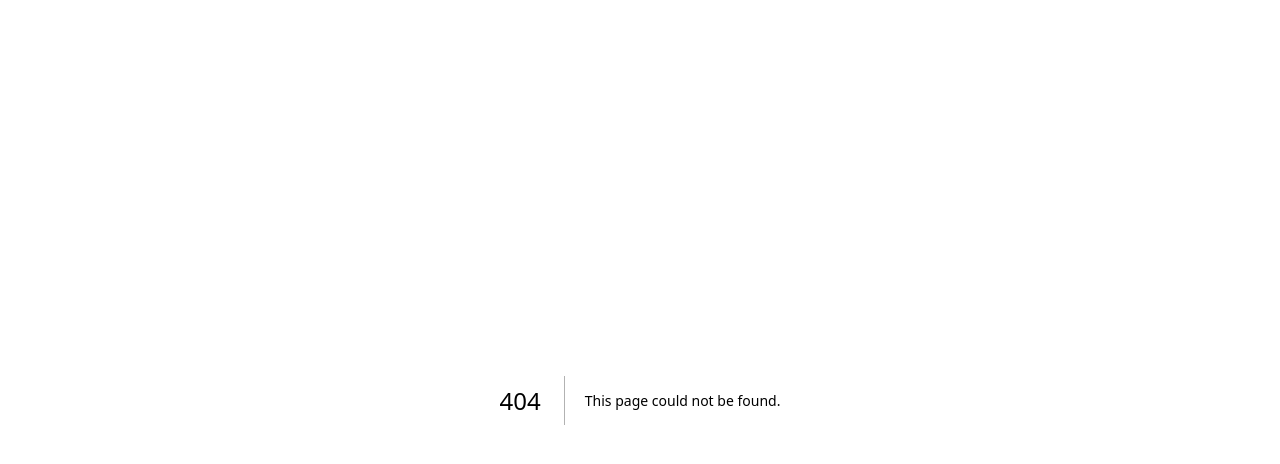
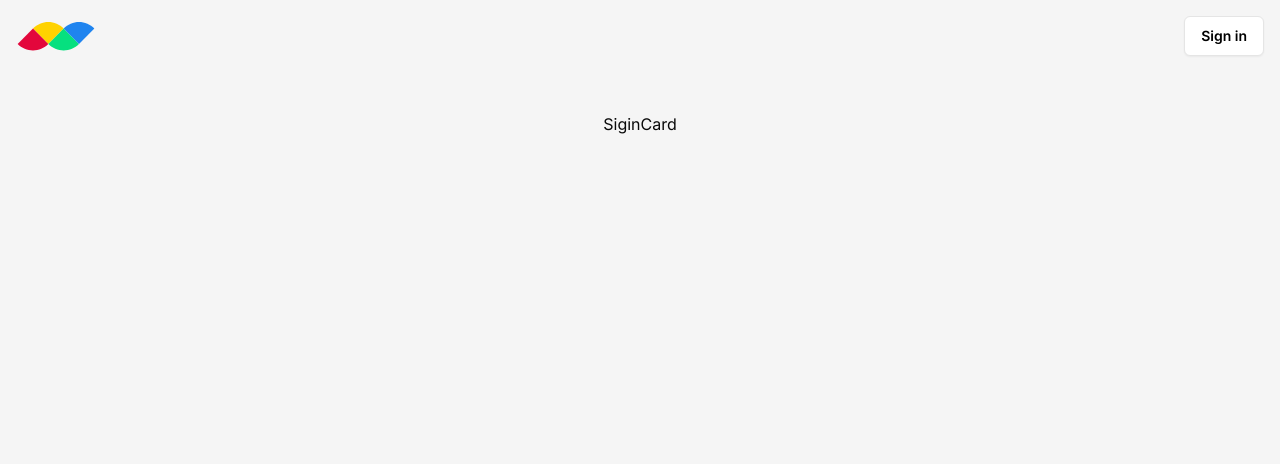
Before and after one commit to imsidkg/taskflow, a Next.js app: page /signin in a window 1280 px wide. Before the commit this address had no page. Shown: the top 464 px of the page. Built offline with nearby package versions, Linux system fonts and the light colour scheme.

Commit message:
ui changes

```diff
--- /dev/null
+++ b/src/app/(auth)/layout.tsx
@@ -0,0 +1,27 @@
+import React from 'react'
+import Image from "next/image";
+import { Button } from "@/components/ui/button";
+
+interface AuthLayoutProps {
+    children : React.ReactNode
+}
+
+const layout = ({children}: AuthLayoutProps) => {
+    return (
+        <main className="bg-neutral-100 min-h-screen">
+          <div className="mx-auto max-w-screen-2xl p-4">
+            <nav className="flex justify-between items-center">
+              <Image src="/logo.svg" height={40} width={80} alt="Logo" />
+              <Button variant="secondary">
+               Sign in
+              </Button>
+            </nav>
+            <div className="flex flex-col items-center justify-center pt-4 md:pt-14">
+              {children}
+            </div>
+          </div>
+        </main>
+      );
+}
+
+export default layout
--- /dev/null
+++ b/src/app/(auth)/signin/page.tsx
@@ -0,0 +1,15 @@
+import SiginCard from '@/components/features/auth/components/SiginCard'
+import React from 'react'
+
+type Props = {}
+
+const page = (props: Props) => {
+  return (
+    <div>
+      <SiginCard/>
+
+    </div>
+  )
+}
+
+export default page
--- /dev/null
+++ b/src/app/(auth)/signup/page.tsx
@@ -0,0 +1,11 @@
+import React from 'react'
+
+type Props = {}
+
+const page = (props: Props) => {
+  return (
+    <div>page</div>
+  )
+}
+
+export default page
--- a/src/app/layout.tsx
+++ b/src/app/layout.tsx
@@ -1,18 +1,9 @@
 import type { Metadata } from "next";
-import localFont from "next/font/local";
+import { Inter } from 'next/font/google'
 import "./globals.css";
+import { cn } from "@/lib/utils";
 
-const geistSans = localFont({
-  src: "./fonts/GeistVF.woff",
-  variable: "--font-geist-sans",
-  weight: "100 900",
-});
-const geistMono = localFont({
-  src: "./fonts/GeistMonoVF.woff",
-  variable: "--font-geist-mono",
-  weight: "100 900",
-});
-
+const inter = Inter({ subsets: ["latin"] });
 export const metadata: Metadata = {
   title: "Create Next App",
   description: "Generated by create next app",
@@ -25,9 +16,7 @@
 }>) {
   return (
     <html lang="en">
-      <body
-        className={`${geistSans.variable} ${geistMono.variable} antialiased`}
-      >
+         <body className={cn(inter.className, "antialiased min-h-screen")}>
         {children}
       </body>
     </html>
--- /dev/null
+++ b/src/components/features/auth/components/SiginCard.tsx
@@ -0,0 +1,11 @@
+import React from 'react'
+
+type Props = {}
+
+const SiginCard = (props: Props) => {
+  return (
+    <div>SiginCard</div>
+  )
+}
+
+export default SiginCard
```
Also changed, not shown: public/logo.svg (added).
